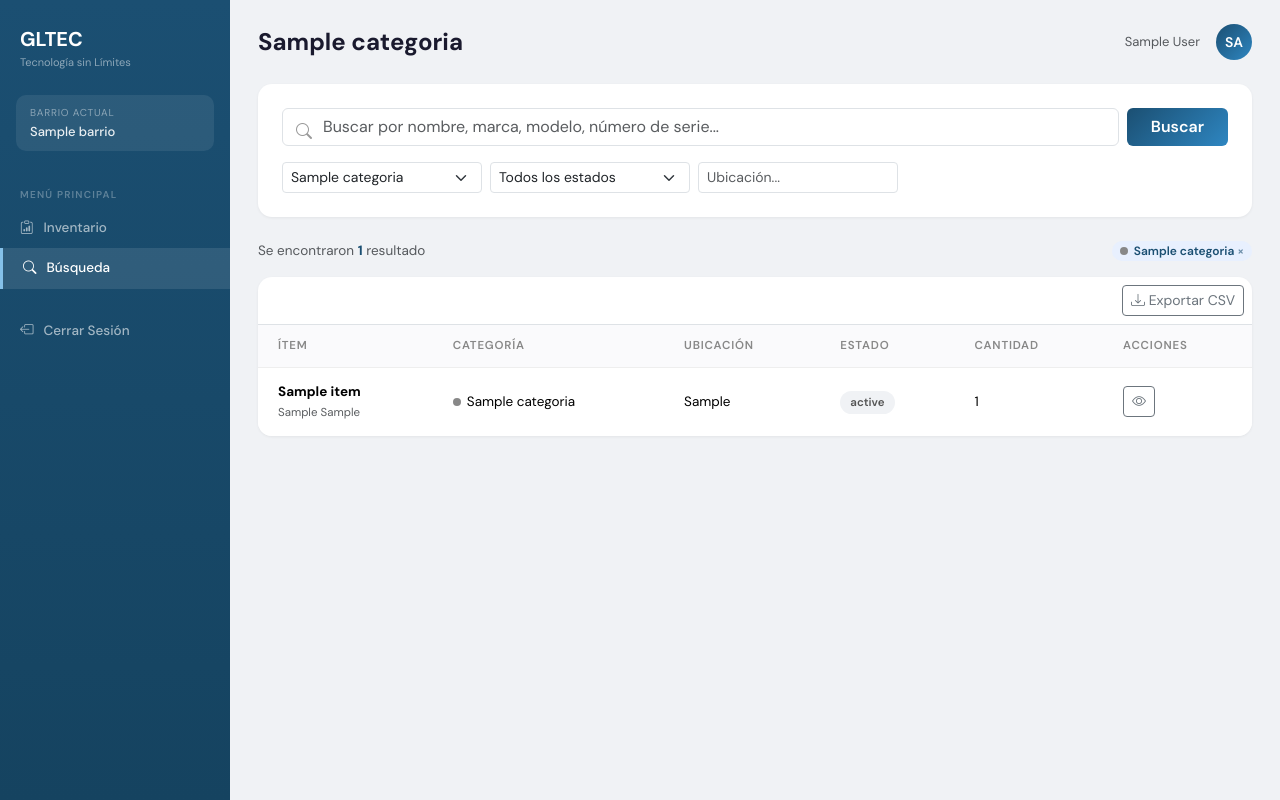
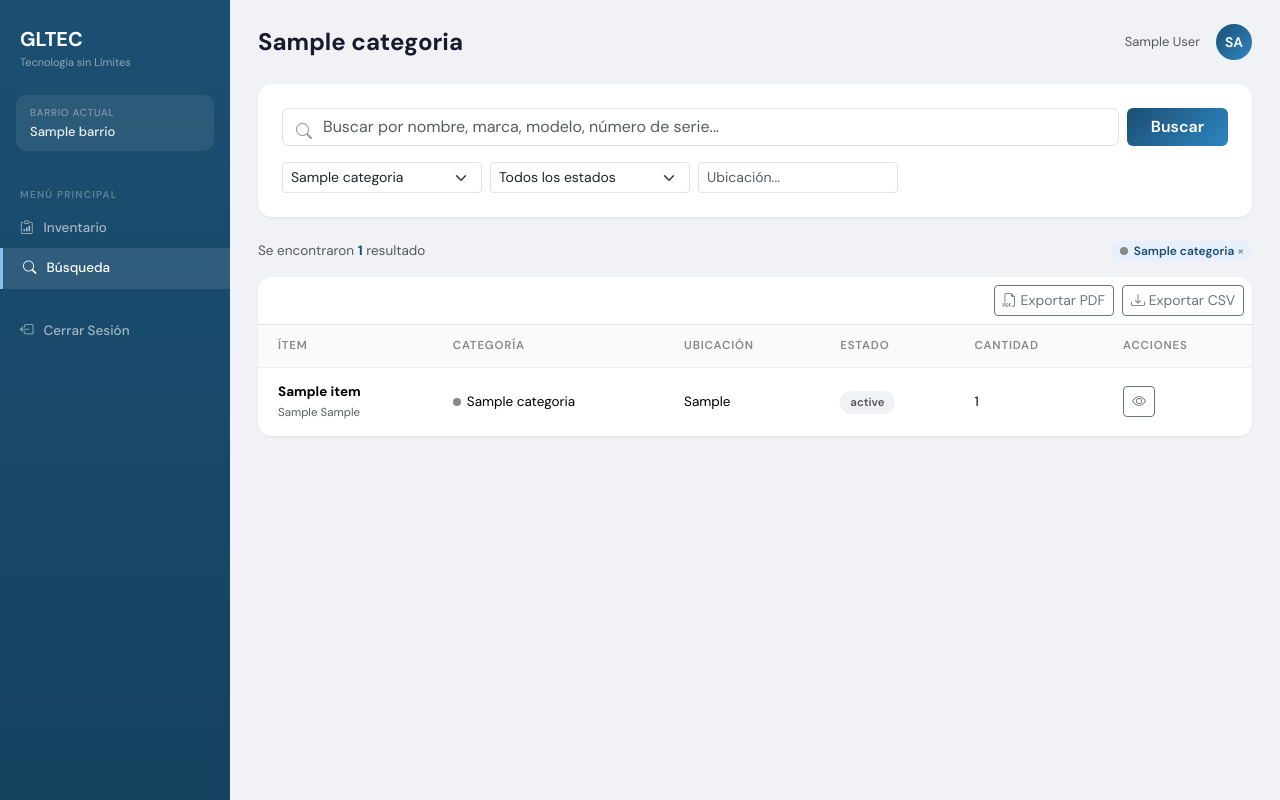
Before and after one commit to santitr00/AppInventario, a Flask app: page /buscar?categoria_id=1 in a window 1280 px wide. Run offline with Flask 3, Linux system fonts and the light colour scheme; a user stored in the database is signed in; tables that the repository leaves empty hold one stand-in row (values such as "Sample post"); parts of the project's set-up code (start-up, migrations or seed data) failed here and were passed over; some libraries are stand-ins or nearby versions.

Commit message:
paso 6 (paso 4): agrega botón Exportar PDF en la sección Búsqueda
Botón al lado del CSV existente, mismo estilo btn-outline-secondary,
pasa los mismos query params (q, categoria_id, estado, ubicacion).

Co-Authored-By: Claude Sonnet 4.6 <noreply@anthropic.com>

```diff
--- a/app/templates/search/buscar.html
+++ b/app/templates/search/buscar.html
@@ -70,7 +70,10 @@
 <!-- Results table -->
 <div class="table-container">
   {% if items %}
-  <div class="d-flex justify-content-end p-2 border-bottom">
+  <div class="d-flex justify-content-end gap-2 p-2 border-bottom">
+    <a href="{{ url_for('search.export_pdf', q=q, categoria_id=categoria_id, estado=estado_sel, ubicacion=ubicacion) }}" class="btn btn-sm btn-outline-secondary">
+      <i class="bi bi-filetype-pdf"></i> Exportar PDF
+    </a>
     <a href="{{ url_for('search.buscar', q=q, categoria_id=categoria_id, estado=estado_sel, ubicacion=ubicacion, format='csv') }}" class="btn btn-sm btn-outline-secondary">
       <i class="bi bi-download"></i> Exportar CSV
     </a>
```
